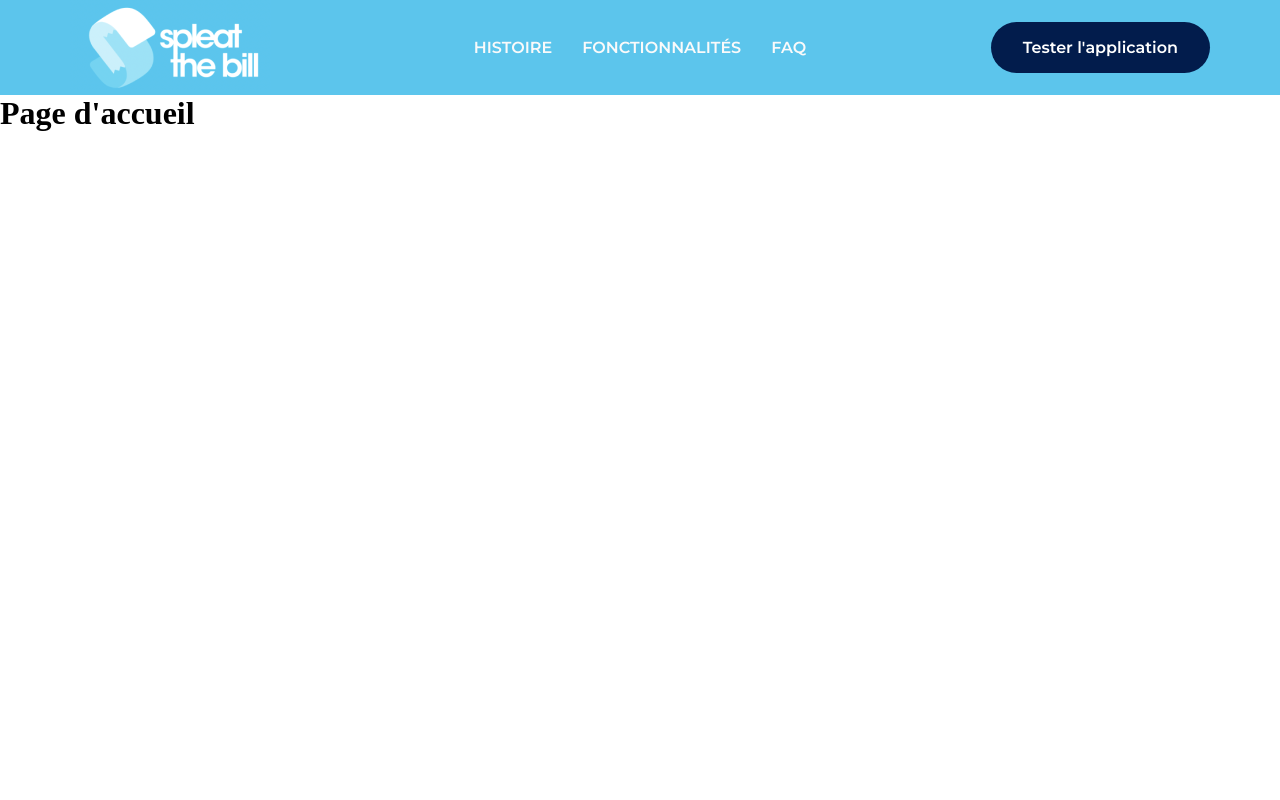
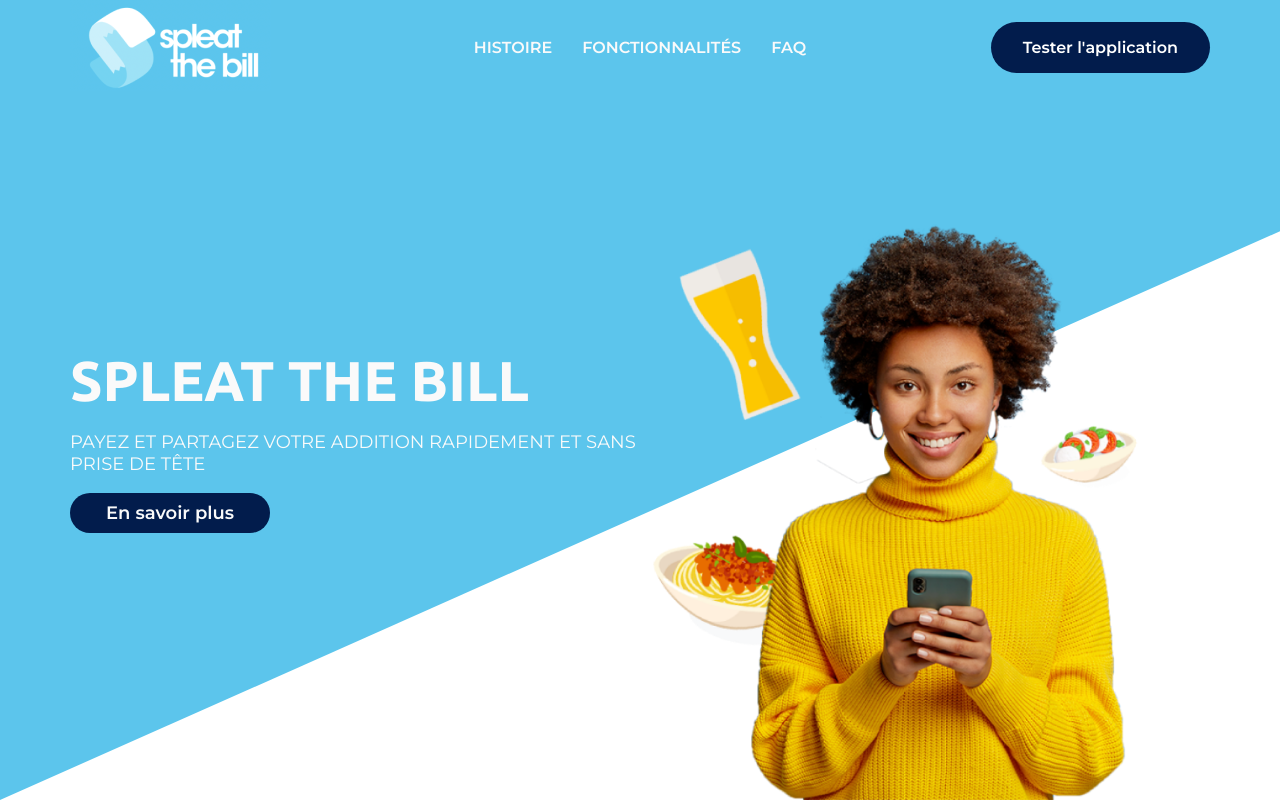
Before and after one commit to SamyMahmoudi/Spleat-The-Bill-Website, a React (Create React App) app: page / in a window 1280 px wide. Built offline with nearby package versions, Linux system fonts and the light colour scheme.

Commit message:
Add design desktop for desktop version

```diff
--- /dev/null
+++ b/src/components/Hero/Headlines.jsx
@@ -0,0 +1,13 @@
+import { NavLink } from "react-router-dom";
+
+const Headlines = () => {
+    return (
+        <div className="HeroSection-Headlines">
+            <h1>Spleat The Bill</h1>
+            <p>Payez et partagez votre addition rapidement et sans prise de tête</p>
+            <NavLink to="#Histoire" title="En savoir plus">En savoir plus</NavLink>
+        </div>
+    );
+};
+
+export default Headlines;
--- /dev/null
+++ b/src/components/Hero/Image.jsx
@@ -0,0 +1,11 @@
+import HeaderPicture from "./../../images/header-logo-visual.png"
+
+const Image = () => {
+    return (
+        <div className="HeroSection-Image">
+            <img src={HeaderPicture} alt="Spleat The Bill" />
+        </div>
+    );
+};
+
+export default Image;
--- /dev/null
+++ b/src/components/Hero/index.jsx
@@ -0,0 +1,17 @@
+import Headlines from "./Headlines";
+import Image from "./Image";
+
+import './../../sass/components/_SectionHero.scss';
+
+const HeroSection = () => {
+    return (
+        <section className="HeroSection" id="Hero">
+            <div className="HeroSection-Wrapper">
+                <Headlines />
+                <Image />
+            </div>
+        </section>
+    );
+};
+
+export default HeroSection;
--- a/src/pages/Home.jsx
+++ b/src/pages/Home.jsx
@@ -1,6 +1,9 @@
 import './../sass/pages/_home.scss';
 
 import TheHeader from './../components/TheHeader/index';
+
+// section hero
+import HeroSection from '../components/Hero';
 
 const Home = () => {
     return (
@@ -8,7 +11,7 @@
           <TheHeader />
 
           <main>
-            <h1>Page d'accueil</h1>
+            <HeroSection />
           </main>
 
         </>
--- /dev/null
+++ b/src/sass/components/_SectionHero.scss
@@ -0,0 +1,73 @@
+@import './../helpers/variables';
+
+.HeroSection
+{
+    position: relative;
+
+
+    &::before {
+        content: "";
+        z-index: -1;
+        position: absolute;
+        display: block;
+        min-height: 90vh;
+        width: 100%;
+        clip-path: polygon(0 0, 100% 0, 100% 21%, 0% 100%);
+        background: $c--primary;
+    }
+
+    &-Wrapper {
+        min-height: 90vh;
+        max-width: 1140px;
+        margin: auto;
+        display: flex;
+        flex-wrap: wrap;
+        align-items: center;
+    }
+
+    &-Headlines {
+        height: 100%;
+        width: 50%;
+        display: flex;
+        justify-content: center;
+        flex-direction: column;
+        h1 {
+            font-family: $f--title;
+            text-transform: uppercase;
+            font-size: 56px;
+            color: $c--white;
+        }
+        p {
+            font-family: $f--content;
+            font-size: 18px;
+            margin: 1em 0;
+            color: $c--white;
+            text-transform: uppercase;
+            font-weight: 400;
+        }
+        a {
+            font-family: $f--content;
+            font-size: 18px;
+            background-color: $c--darkPrimary;
+            color: $c--white;
+            padding: 0.5em 1em;
+            border-radius: 30px;
+            font-weight: bold;
+            display: block;
+            width: 200px;
+            text-align: center;
+        }
+    }
+
+    &-Image {
+        width: 50%;
+        min-height: 90vh;
+        display: flex;
+        align-items: flex-end;
+        justify-content: center;
+        img {
+            max-height: 600px;
+            min-height: 400px;
+        }
+    }
+}
--- a/src/sass/components/_TheHeader.scss
+++ b/src/sass/components/_TheHeader.scss
@@ -3,6 +3,7 @@
 .TheHeader
 {
     background-color: $c--primary;
+    height: 10vh;
 
     &-Wrapper {
         display: grid;
```
